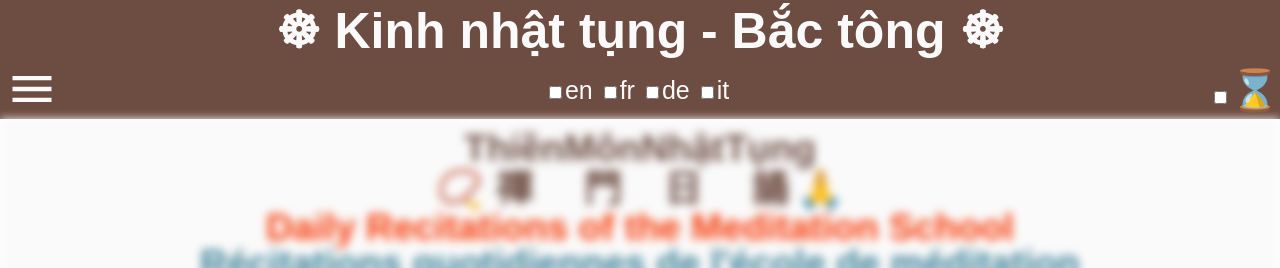
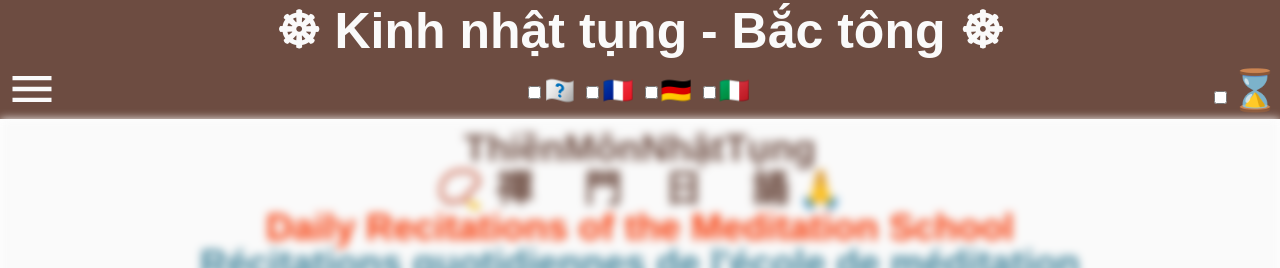
Before and after one commit to phineas-pta/kinh_nhat_tung, a Jekyll site: the page built from index.html, in a window 1280 px wide. Shown: the top 268 px of the page. Built offline with Jekyll 4.4.1, drawn with Linux system fonts in a browser that asks for light colours.

Commit message:
minor tweaks

```diff
--- a/_includes/header.html
+++ b/_includes/header.html
@@ -1,20 +1,18 @@
 <header lang="vi" id="page-header" class="center-text">
 	<h1>&#9784; Kinh nhật tụng - Bắc tông &#9784;</h1><!-- ☸ -->
 </header>
-<nav id="hamburger">
-	<section role="application">
-		<button title="menu" type="button" aria-label="open navigation sidebar menu"><!-- hamburger button -->
+<nav lang="und" id="hamburger">
+	<button title="open navigation sidebar menu" type="button"><!-- hamburger button -->
 		<svg viewBox="0 0 24 24" preserveAspectRatio="xMidYMid meet"><!-- copy from SuttaCentral -->
 			<path d="M3 18h18v-2H3v2zm0-5h18v-2H3v2zm0-7v2h18V6H3z" style="fill: #FAFAFA;"></path>
 		</svg>
 	</button>
 	<form id="langForm"><!-- checkbox to show/hide language -->
-			<label title="english"><input type="checkbox" value="en" />en</label>
-			<label title="français"><input type="checkbox" value="fr" />fr</label>
-			<label title="deutsch"><input type="checkbox" value="de" />de</label>
-			<label title="italiano"><input type="checkbox" value="it" />it</label>
+		<label title="english"><input type="checkbox" value="en" />&#127466;&#127475;</label><!-- 🇪🇳 -->
+		<label title="français"><input type="checkbox" value="fr" />&#127467;&#127479;</label><!-- 🇫🇷 -->
+		<label title="deutsch"><input type="checkbox" value="de" />&#127465;&#127466;</label><!-- 🇩🇪 -->
+		<label title="italiano"><input type="checkbox" value="it" />&#127470;&#127481;</label><!-- 🇮🇹 -->
 		<!-- zh-Hant shown by default -->
 	</form>
 	<label title="dark mode toggle"><input type="checkbox" id="themeSwitch" />&#8987;</label><!-- ⌛ -->
-	</section>
 </nav>
--- a/_layouts/default.html
+++ b/_layouts/default.html
@@ -6,10 +6,10 @@
 	<meta name="keywords" content="buddhism, vietnamese, mahayana, rituals, liturgy" />
 	<meta name="viewport" content="width=device-width, initial-scale=1" /><!-- typical mobile-optimized site -->
 	<meta name="google-site-verification" content="vCTcDhJZfixdl9M1bHZeg1214kmgM14IGKdNmk4jGkU" /><!-- set up Google Search Console -->
-	<link rel="icon" href="{{ site.baseurl }}/assets/favicon.ico" />
-	<link rel="stylesheet" type="text/css" href="{{ site.baseurl }}/assets/kinhCSS.css" />
+	<link rel="icon" href="assets/favicon.ico" />
+	<link rel="stylesheet" type="text/css" href="assets/kinhCSS.css" />
 	<script src="https://ajax.googleapis.com/ajax/libs/jquery/3.6.0/jquery.min.js"></script>
-	<script src="{{ site.baseurl }}/assets/kinhJS.js"></script>
+	<script src="assets/kinhJS.js"></script>
 	{% seo %}
 </head>
 <body>
--- a/assets/kinhCSS.sass
+++ b/assets/kinhCSS.sass
@@ -186,21 +186,19 @@ rt
 	top: 0
 	background-color: $topbar-background
 	transition: 0.5s
+	display: flex
+	justify-content: space-between /* items are evenly distributed in the line */
+	align-items: center /* items are centered in the cross-axis */
 
-	button:hover, label:hover
-		background-color: $topbar-background-hover
+	> button /* hamburger button */
+		width: 4rem
+		&:hover
+			background-color: $topbar-background-hover
 
-	> section[role="application"] /* top most bar */
-		display: flex
-		justify-content: space-between /* items are evenly distributed in the line */
-		align-items: center /* items are centered in the cross-axis */
+	> label /* darkmode toggle */
+		font-size: 2.5rem
 
-		> button /* hamburger button */
-			width: 4rem
-		> label /* darkmode toggle */
-			font-size: 2.5rem
-
-#langForm label
+#langForm > label
 	color: $background
 
 /* *************************** navigation sidebar *************************** */
--- a/quotations.html
+++ b/quotations.html
@@ -11,7 +11,7 @@ layout: null
 	<meta name="author" content="PTA" />
 	<link rel="icon" href="assets/favicon.ico" />
 	<link rel="stylesheet" type="text/css" href="assets/kinhCSS.css" />
-	<script src="https://ajax.googleapis.com/ajax/libs/jquery/3.5.1/jquery.min.js"></script>
+	<script src="https://ajax.googleapis.com/ajax/libs/jquery/3.6.0/jquery.min.js"></script>
 	<script src="assets/kinhJS.js"></script>
 </head>
 <body>
@@ -21,7 +21,7 @@ layout: null
 <!-- --------------------------------header--------------------------------- -->
 
 	<header lang="und" id="page-header"><h1>Buddhism quotations</h1></header>
-	<nav lang="und" id="hamburger"><section role="application"><!-- supplementary element to keep compatibility with other html -->
+	<nav lang="und" id="hamburger">
 		<button type="button" aria-label="open navigation sidebar menu"><!-- hamburger button -->
 			<svg viewBox="0 0 24 24" preserveAspectRatio="xMidYMid meet"><!-- copy from SuttaCentral -->
 				<path d="M3 18h18v-2H3v2zm0-5h18v-2H3v2zm0-7v2h18V6H3z" style="fill: #FAFAFA"></path>
@@ -35,7 +35,7 @@ layout: null
 			<label><input type="checkbox" value="zh-Hant" />zh</label>
 		</form>
 		<label><input type="checkbox" id="themeSwitch" />☀️</label><!-- dark mode toggle -->
-	</section></nav>
+	</nav>
 
 <!-- --------------------------navigation sidebar--------------------------- -->
 
```
Also changed, not shown: _includes/navigation.html (+7 -1 lines). Lines whose indentation alone changed are shown as unchanged.
